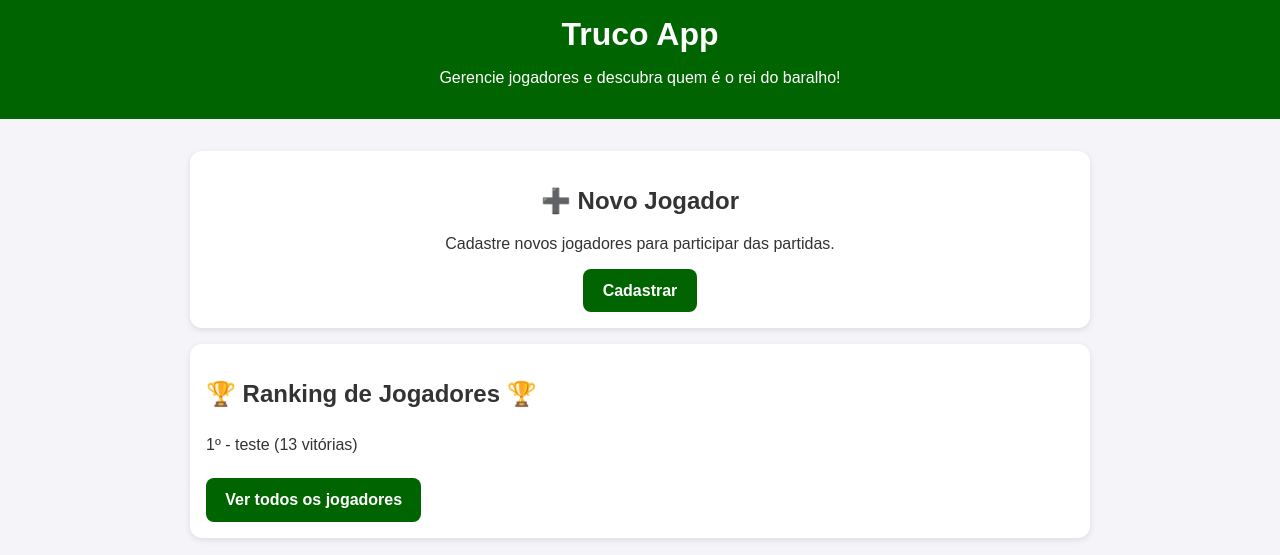
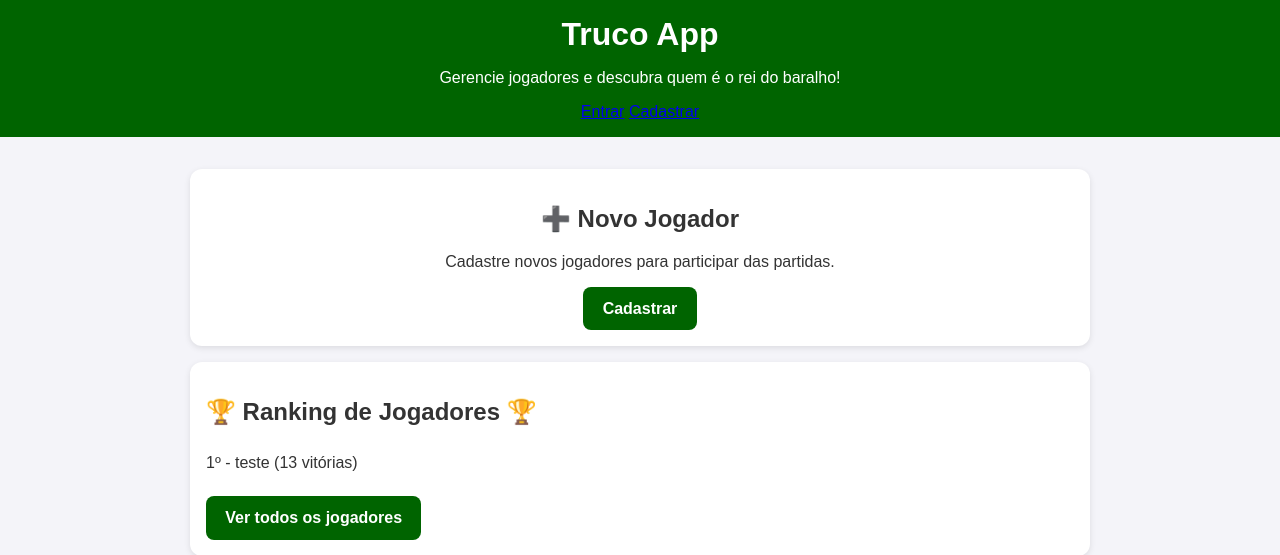
Before and after one commit to BrunoWolf03/INF1407---Progweb, a Django app: page /home/ in a window 1280 px wide. Shown: the top 555 px of the page. Run offline with Django 5.2, Linux system fonts and the light colour scheme; data comes from the database, SQL or seed files in the repository.

Commit message:
feat(home): adicionar navegação com autenticação e ajustar URLs de jogador

```diff
--- a/templates/core/home.html
+++ b/templates/core/home.html
@@ -8,18 +8,27 @@
   <link rel='stylesheet' href="{% static 'css/home.css' %}" type="text/css">
 </head>
 <body>
-
-  <header>
+<header>
     <h1>Truco App</h1>
     <p>Gerencie jogadores e descubra quem é o rei do baralho!</p>
-  </header>
+      <nav>
+      {% if request.user.is_authenticated %}
+        <span>Olá, {{ request.user.username }}!</span>
+
+        <a href="{% url 'admin:index' %}">Admin</a>
+      {% else %}
+        <a href="{% url 'login' %}">Entrar</a>
+        <a href="{% url 'signup' %}">Cadastrar</a>
+      {% endif %}
+    </nav>
+</header>
 
   <main>
     <!-- Novo Jogador -->
     <div class="card" style="text-align:center;">
       <h2>➕ Novo Jogador</h2>
       <p>Cadastre novos jogadores para participar das partidas.</p>
-      <a href="{% url 'core:jogador_create' %}" class="btn">Cadastrar</a>
+      <a href="{% url 'jogador_create' %}" class="btn">Cadastrar</a>
     </div>
 
     <!-- Ranking -->
@@ -32,7 +41,7 @@
           <li>Nenhum jogador cadastrado ainda.</li>
         {% endfor %}
       </ul>
-      <a href="{% url 'core:jogador_list' %}" class="btn">Ver todos os jogadores</a>
+      <a href="{% url 'jogador_list' %}" class="btn">Ver todos os jogadores</a>
     </div>
   </main>
 
```
